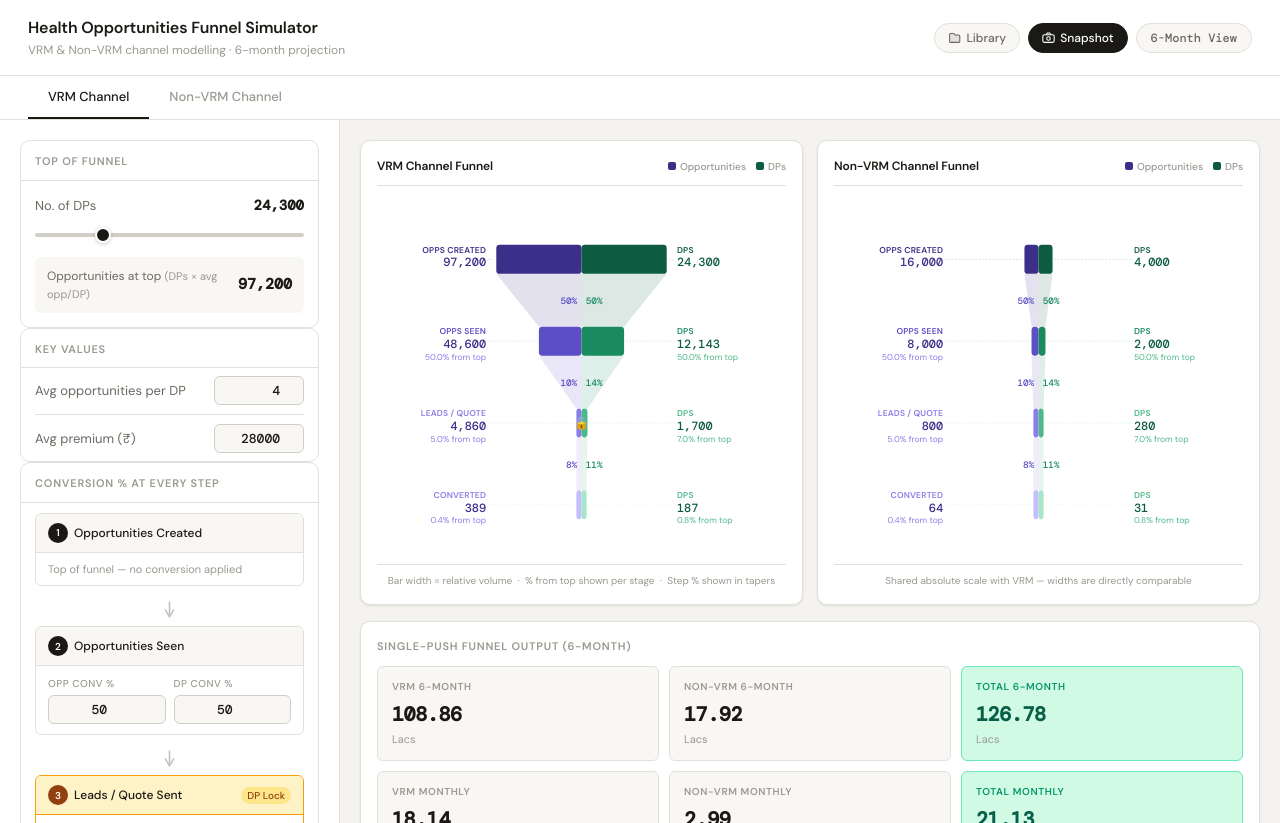
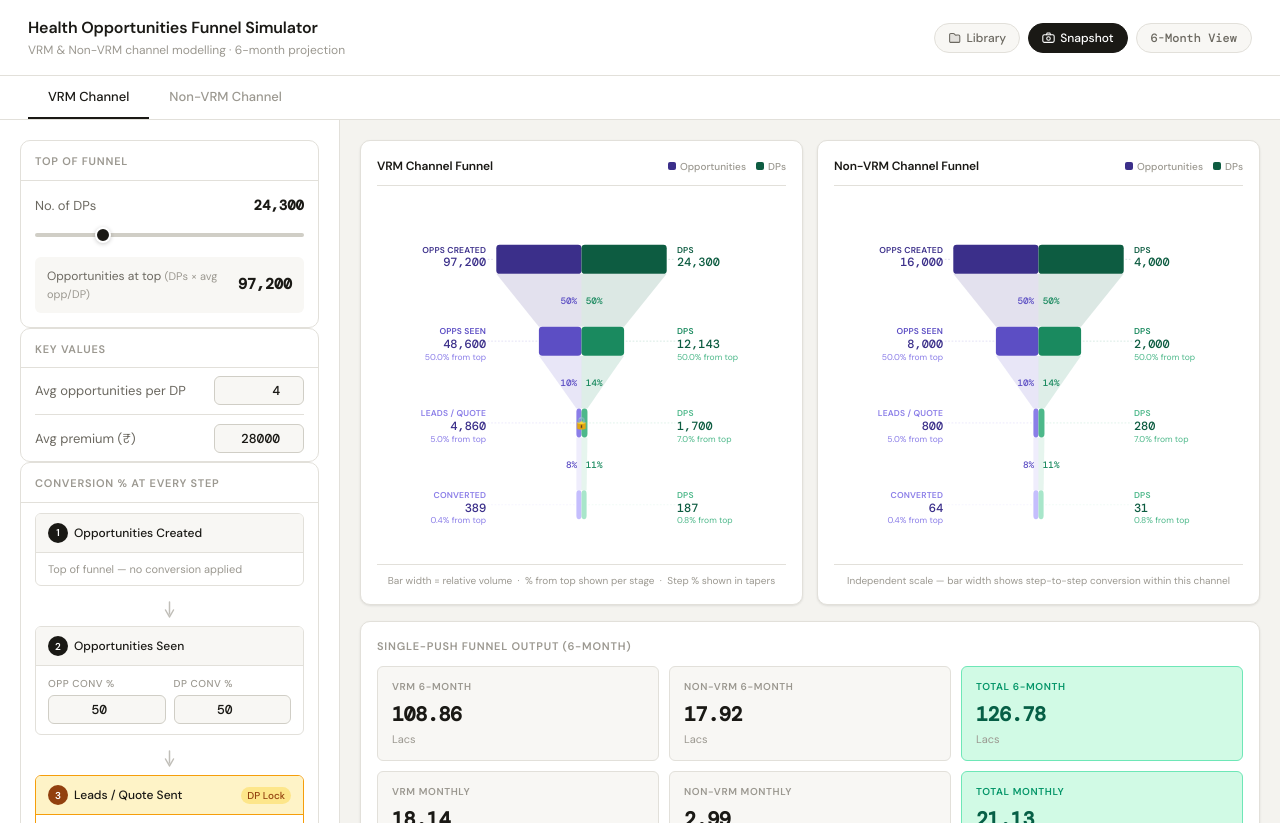
Before and after one commit to rgrohan009/health_opportunity_funnel, a plain HTML site: page index.html in a window 1280 px wide. Drawn offline with nearby package versions, Linux system fonts and the light colour scheme.

Commit message:
Fix Non-VRM funnel shape by using per-channel independent scale
Previously both funnels shared a global max scale, making the Non-VRM funnel
appear as a thin cylinder when its volumes were much smaller than VRM.
Each funnel now scales relative to its own top-of-funnel value so the
tapering shape is always clearly visible regardless of channel size.

Co-Authored-By: Claude Sonnet 4.6 <noreply@anthropic.com>

```diff
--- a/index.html
+++ b/index.html
@@ -1001,7 +1001,7 @@
           </div>
         </div>
         <svg id="n-svg" viewBox="0 0 480 420"></svg>
-        <div class="funnel-note">Shared absolute scale with VRM — widths are directly comparable</div>
+        <div class="funnel-note">Independent scale — bar width shows step-to-step conversion within this channel</div>
       </div>
     </div>
 
@@ -1279,11 +1279,9 @@ function U() {
   el('s-npm').textContent = lc(npm);
   el('s-tpm').textContent = lc(tot);
 
-  /* Draw funnels on shared absolute scale */
-  var gO = Math.max(dv.o[0], dn.o[0]);
-  var gD = Math.max(dv.d[0], dn.d[0]);
-  draw('v-svg', dv, gO, gD, 2);
-  draw('n-svg', dn, gO, gD, null);
+  /* Draw funnels — each on its own scale so shape is always visible */
+  draw('v-svg', dv, dv.o[0], dv.d[0], 2);
+  draw('n-svg', dn, dn.o[0], dn.d[0], null);
 
   drawRevChart();
 }
```
